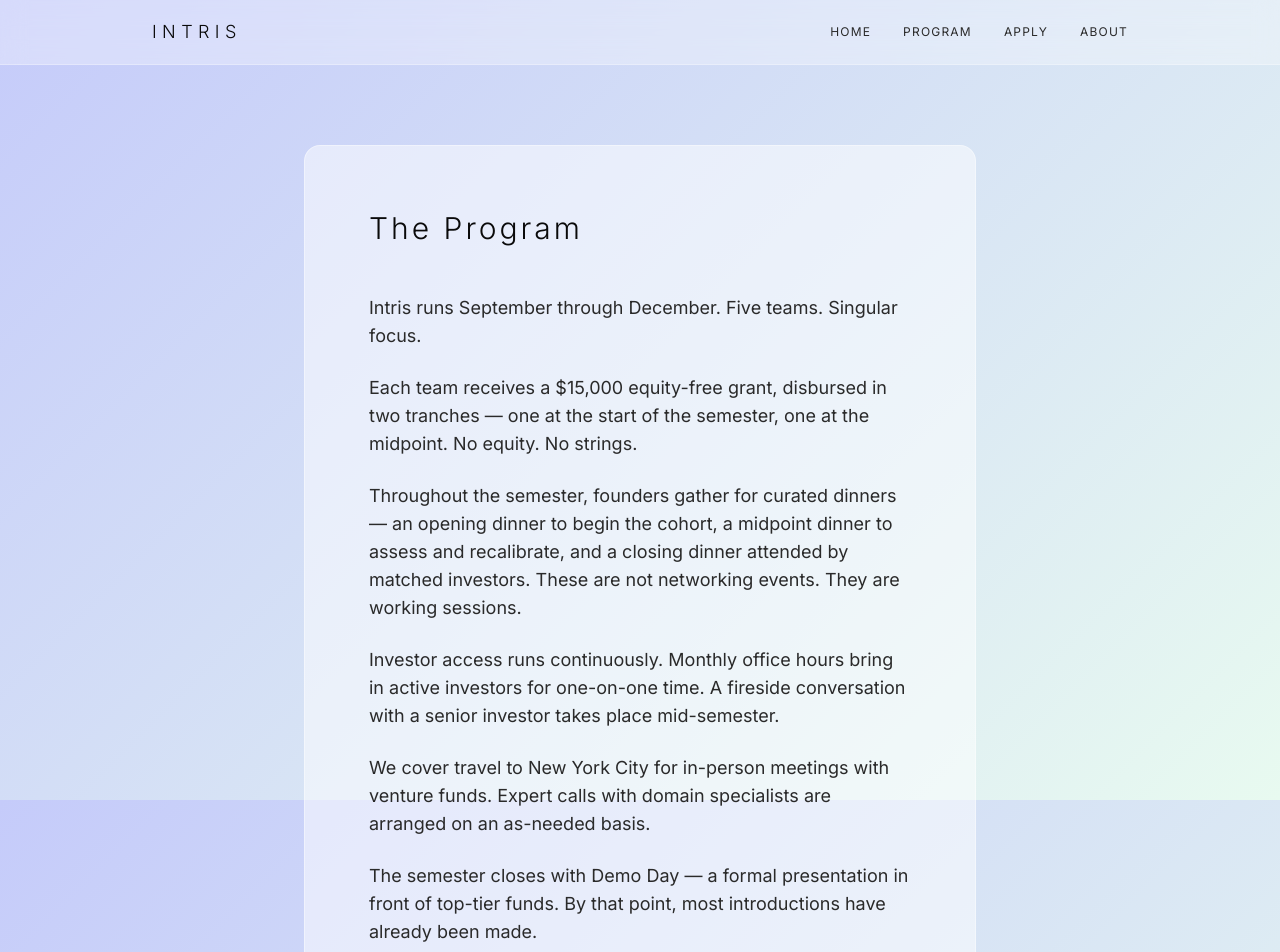
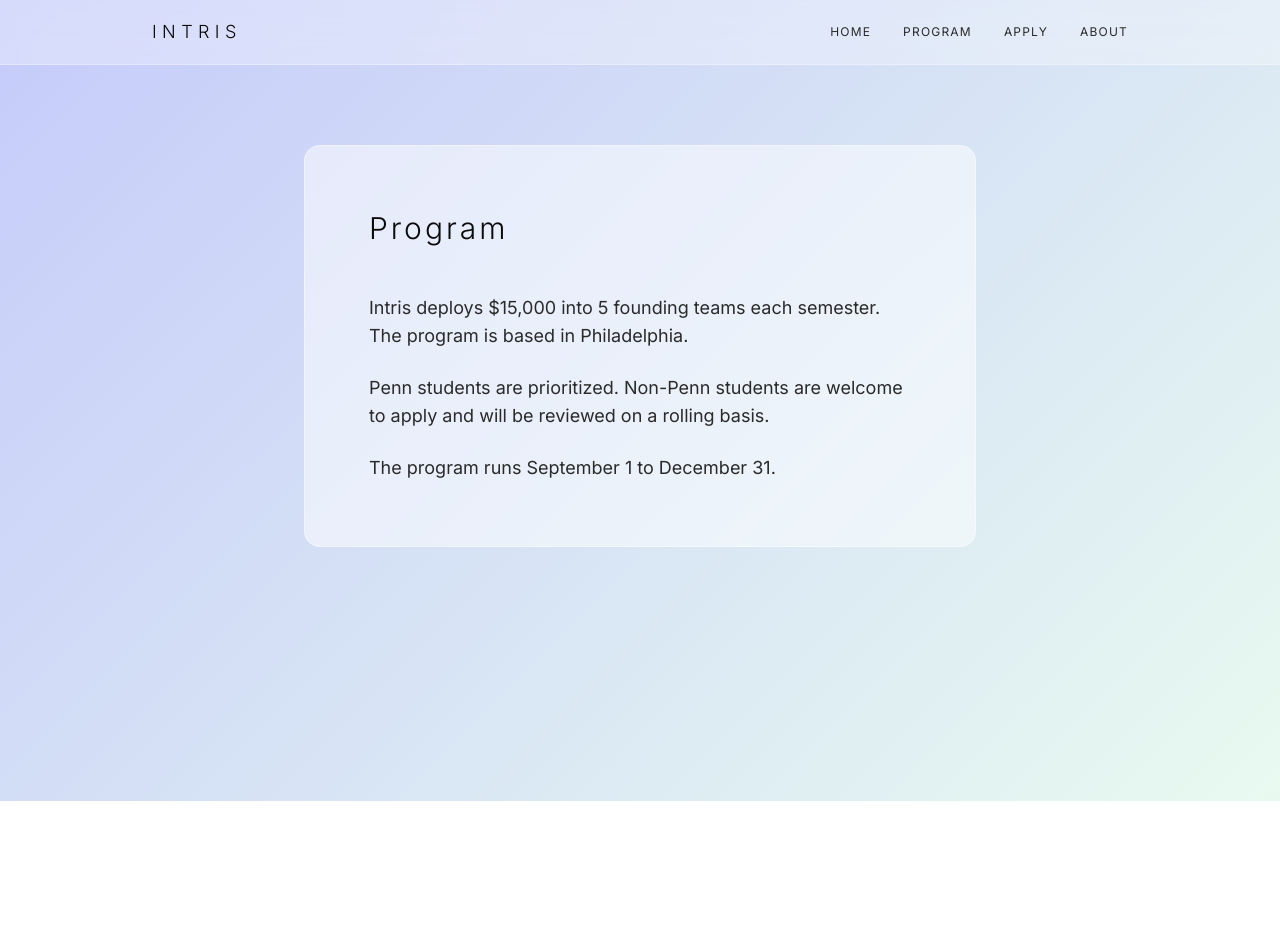
Before and after one commit to athenakrikorian/intrisv1, a Next.js app: page /program in a window 1280 px wide. Shown: the top 952 px of the page. After the commit the page ends 801 px from the top, so only its background shows below. Built offline with nearby package versions, Linux system fonts and the light colour scheme.

Commit message:
update program page copy

```diff
--- a/app/program/page.tsx
+++ b/app/program/page.tsx
@@ -3,30 +3,18 @@ export default function Program() {
     <main className="min-h-[calc(100vh-4rem)] py-20 px-6">
       <div className="max-w-2xl mx-auto animate-fade-in">
         <div className="bg-white/50 backdrop-blur-md rounded-2xl border border-white/40 p-10 md:p-16">
-          <h1 className="text-3xl font-light tracking-widest text-[#0A0A0A] mb-12">The Program</h1>
+          <h1 className="text-3xl font-light tracking-widest text-[#0A0A0A] mb-12">Program</h1>
 
           <p className="text-[#2A2A2A] text-base md:text-lg leading-relaxed mb-6">
-            Intris runs September through December. Five teams. Singular focus.
+            Intris deploys $15,000 into 5 founding teams each semester. The program is based in Philadelphia.
           </p>
 
           <p className="text-[#2A2A2A] text-base md:text-lg leading-relaxed mb-6">
-            Each team receives a $15,000 equity-free grant, disbursed in two tranches — one at the start of the semester, one at the midpoint. No equity. No strings.
+            Penn students are prioritized. Non-Penn students are welcome to apply and will be reviewed on a rolling basis.
           </p>
 
-          <p className="text-[#2A2A2A] text-base md:text-lg leading-relaxed mb-6">
-            Throughout the semester, founders gather for curated dinners — an opening dinner to begin the cohort, a midpoint dinner to assess and recalibrate, and a closing dinner attended by matched investors. These are not networking events. They are working sessions.
-          </p>
-
-          <p className="text-[#2A2A2A] text-base md:text-lg leading-relaxed mb-6">
-            Investor access runs continuously. Monthly office hours bring in active investors for one-on-one time. A fireside conversation with a senior investor takes place mid-semester.
-          </p>
-
-          <p className="text-[#2A2A2A] text-base md:text-lg leading-relaxed mb-6">
-            We cover travel to New York City for in-person meetings with venture funds. Expert calls with domain specialists are arranged on an as-needed basis.
-          </p>
-
-          <p className="text-[#2A2A2A] text-base md:text-lg leading-relaxed mb-6">
-            The semester closes with Demo Day — a formal presentation in front of top-tier funds. By that point, most introductions have already been made.
+          <p className="text-[#2A2A2A] text-base md:text-lg leading-relaxed">
+            The program runs September 1 to December 31.
           </p>
         </div>
       </div>
```
